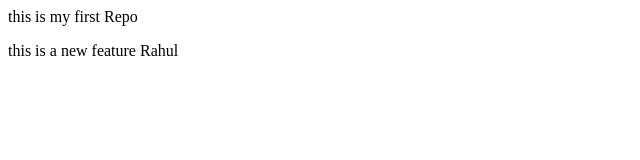
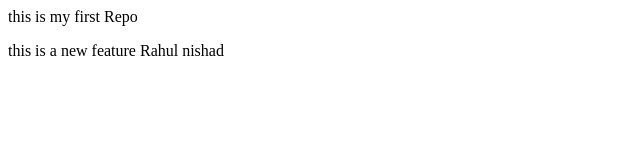
Before and after one commit to rahul-nishad5708/localRepo, a plain HTML site: page index.html in a window 1280 px wide. Shown: the full height of the page, 0-640 px from the left. Drawn offline with Linux system fonts and the light colour scheme.

Commit message:
add name

```diff
--- a/index.html
+++ b/index.html
@@ -1,2 +1,2 @@
 <p> this is my first Repo</p>
-<p> this is a new feature Rahul</p>
+<p> this is a new feature Rahul nishad </p>
```
